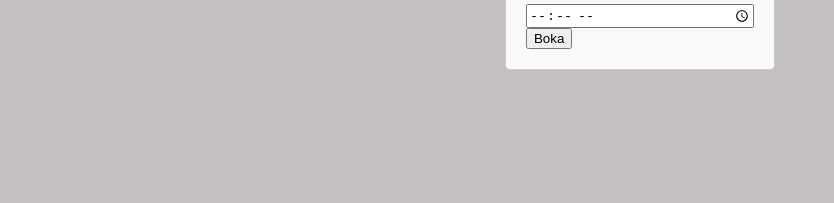
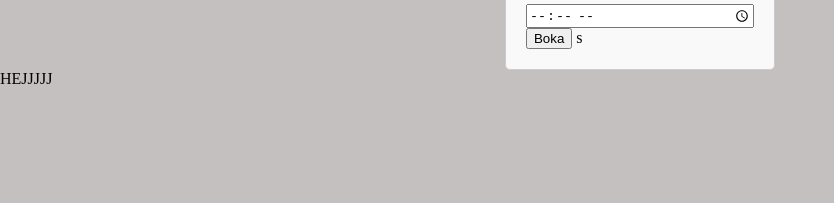
Before and after one commit to LauresAA/webb23-html-mp2-Laures-Alatabi, a plain HTML site: page Boka.html in a window 1280 px wide. Shown: the part 235-438 px from the top of the page, 0-834 px from the left. Drawn offline with Linux system fonts and the light colour scheme.

Commit message:
HEJ
I ADDED HEJ

```diff
--- a/Boka.html
+++ b/Boka.html
@@ -43,9 +43,9 @@
 
     <div>
         <button>Boka</button>
-    </form>
+    </form>s
 </div>
-
+ HEJJJJJ
 
 
 <footer>
```
